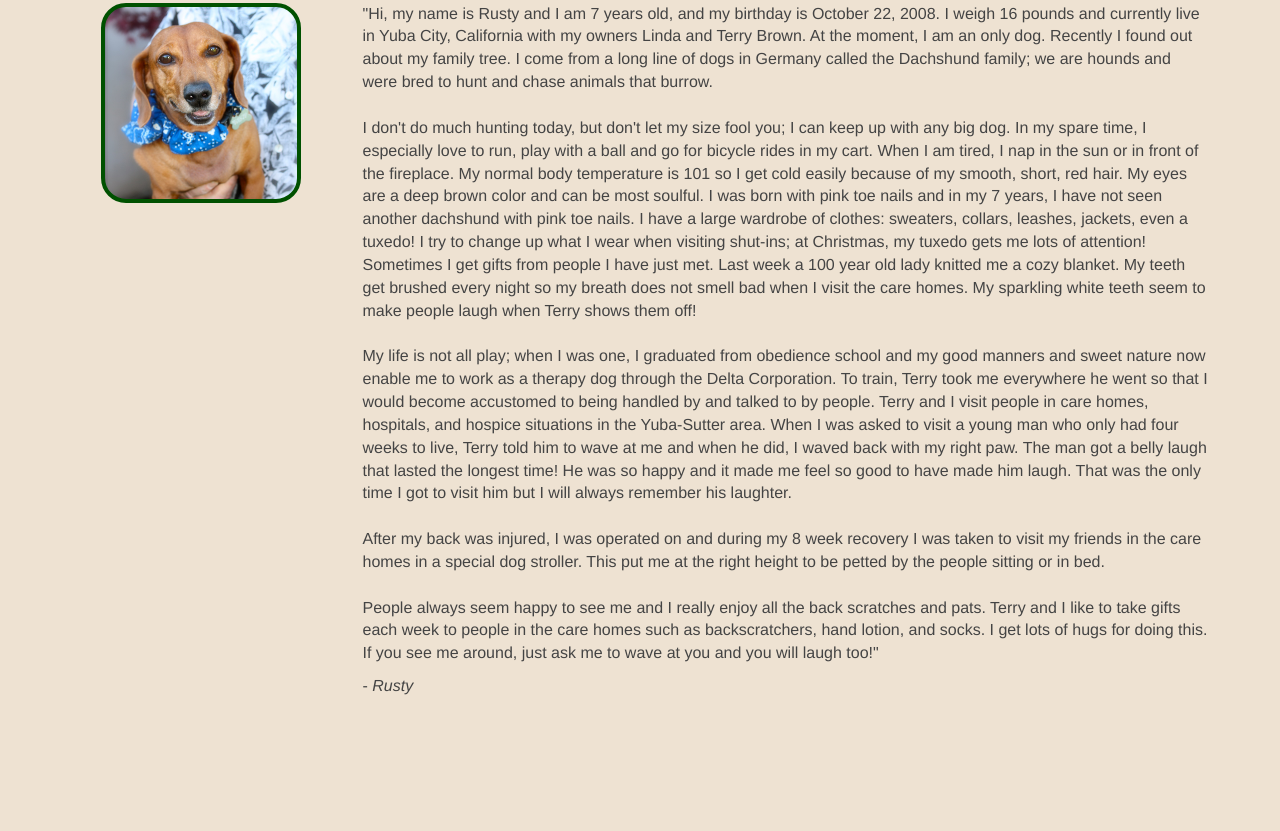
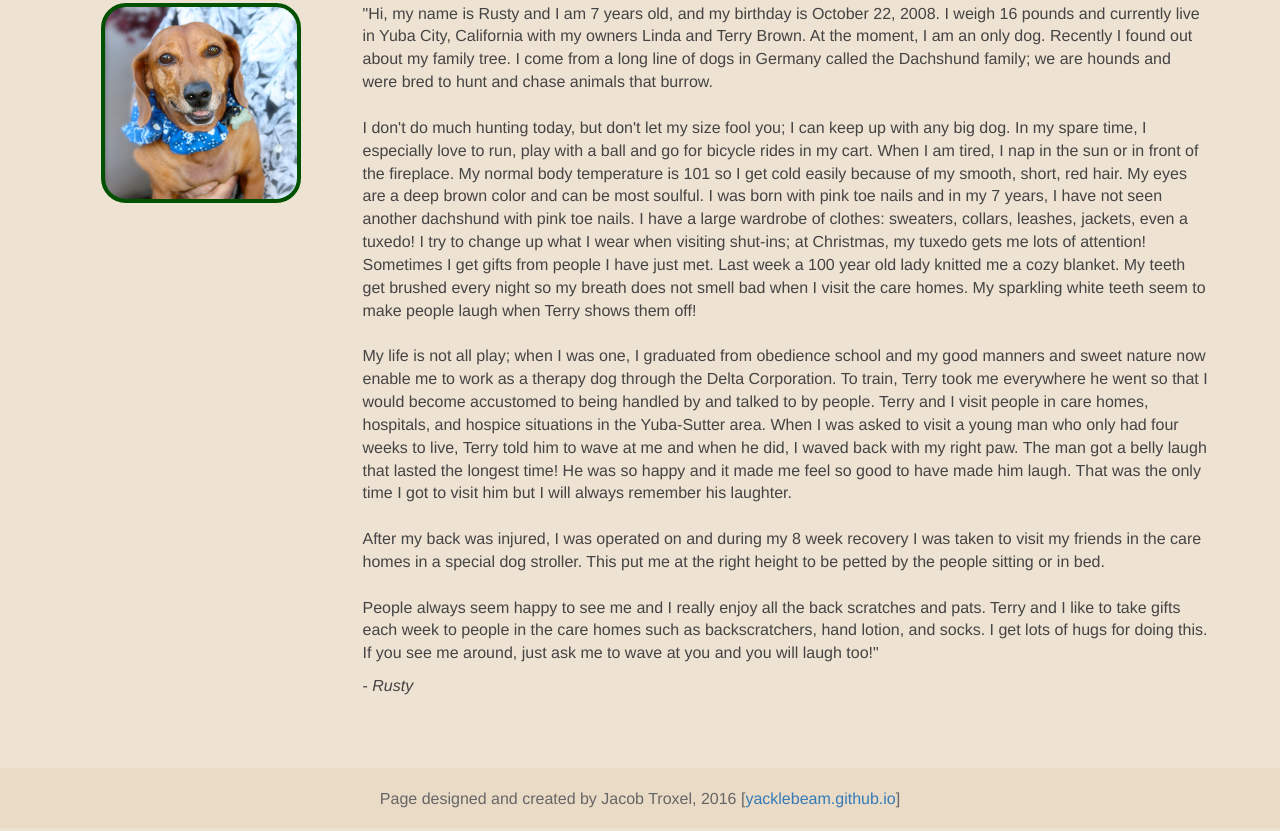
Before and after one commit to yacklebeam/rustytotherescue, a plain HTML site: page index.html in a window 1280 px wide. Shown: the part 853-1684 px from the top of the page. Before the commit the page ends 1561 px from the top, so only its background shows below. Drawn offline with nearby package versions, Linux system fonts and the light colour scheme.

```diff
--- a/css/style.css
+++ b/css/style.css
@@ -1,7 +1,21 @@
+html {
+  position: relative;
+  min-height: 100%;
+}
+
+.footer {
+  position: absolute;
+  bottom: 0;
+  width: 100%;
+  height: 60px;
+  background-color: #eadbc7;
+}
+
 body {
    font-family: "HelveticaNeue-Light", "Helvetica Neue Light", "Helvetica Neue", Helvetica, Arial, "Lucida Grande", sans-serif;
    font-weight: 100;
    background-color: #eee2d2;
+   margin-bottom: 120px;
 }
 
 p {
@@ -176,3 +190,12 @@
 .social .fa-instagram:hover {
     background: #375989;
 }
+
+.container-f {
+  width: auto;
+  max-width: 680px;
+}
+.container-f .text-muted {
+  margin: 20px 0;
+  color: #666666;
+}
--- a/index.html
+++ b/index.html
@@ -88,6 +88,13 @@
             </div>
         </div>
     </div>
+
+    <footer class="footer">
+        <div class="container container-f">
+            <center><p class="text-muted">Page designed and created by Jacob Troxel, 2016 [<a href="http://yacklebeam.github.io">yacklebeam.github.io</a>]</p></center>
+        </div>
+    </footer>
+
     <script src="https://code.jquery.com/jquery.js"></script>
     <script src="js/bootstrap.min.js"></script>
 </body>
```
